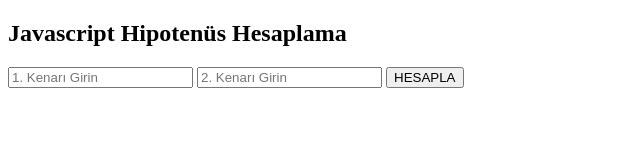
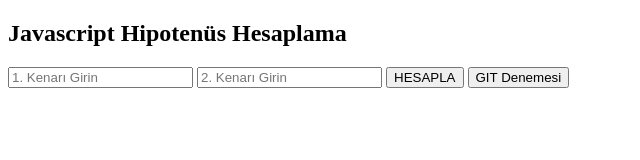
Before and after one commit to yasarcandamli/TestTrial, a plain HTML site: page LearningJavascript/index.html in a window 1280 px wide. Shown: the whole page, without its empty margins (0-640 px from the left). Drawn offline with Linux system fonts and the light colour scheme.

Commit message:
Kod temizlendi

```diff
--- a/LearningJavascript/index.html
+++ b/LearningJavascript/index.html
@@ -10,7 +10,7 @@
     <input placeholder="1. Kenarı Girin" type="text" id="txtKenar1">
     <input placeholder="2. Kenarı Girin" type="text" id="txtKenar2">
     <button id="btn">HESAPLA</button>
-    <div id="sonuc"></div>
+    <button>GIT Denemesi</button>
 
     <script>
         function Hesapla()
```
Also changed, not shown: 1 other file.
